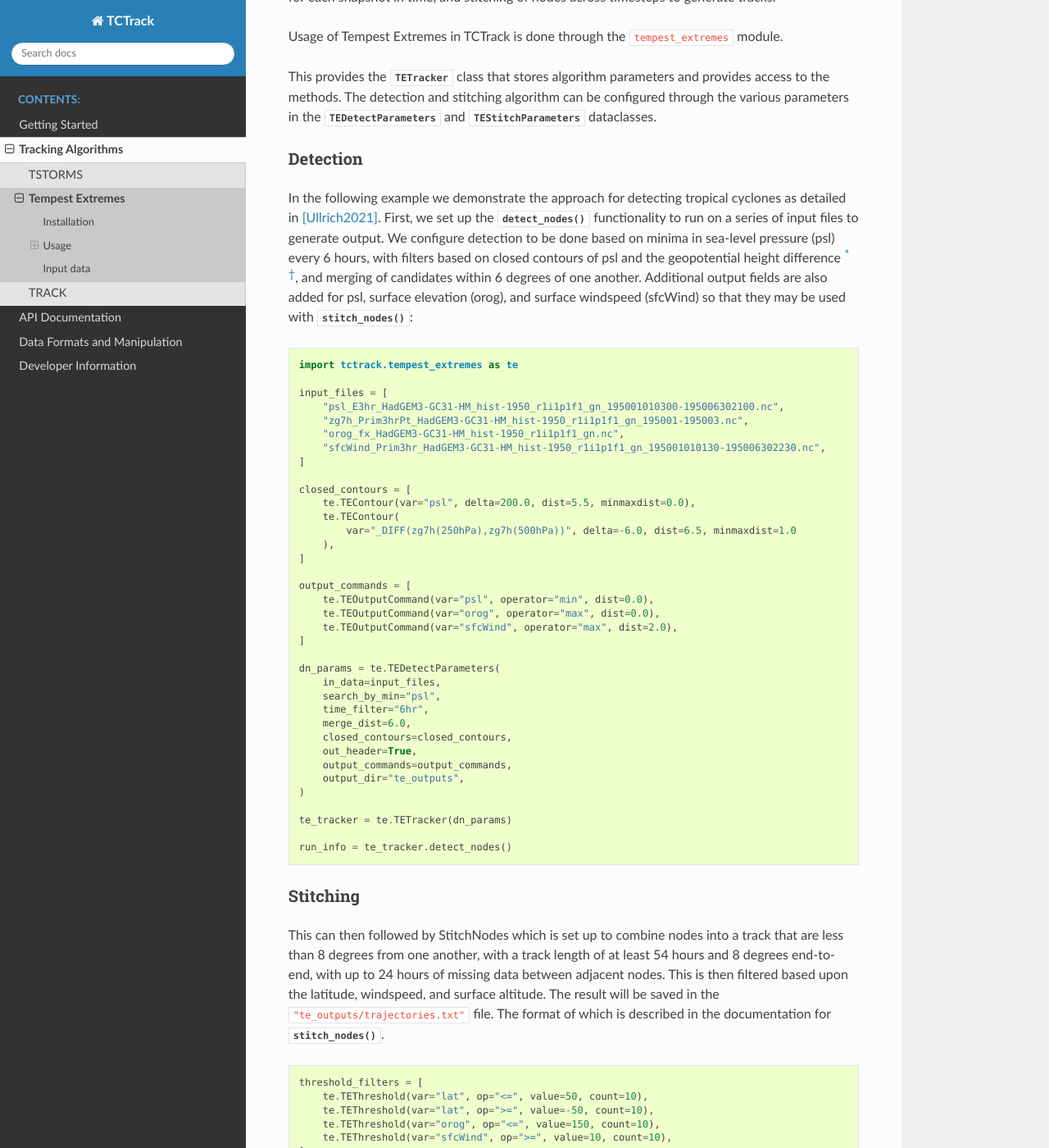
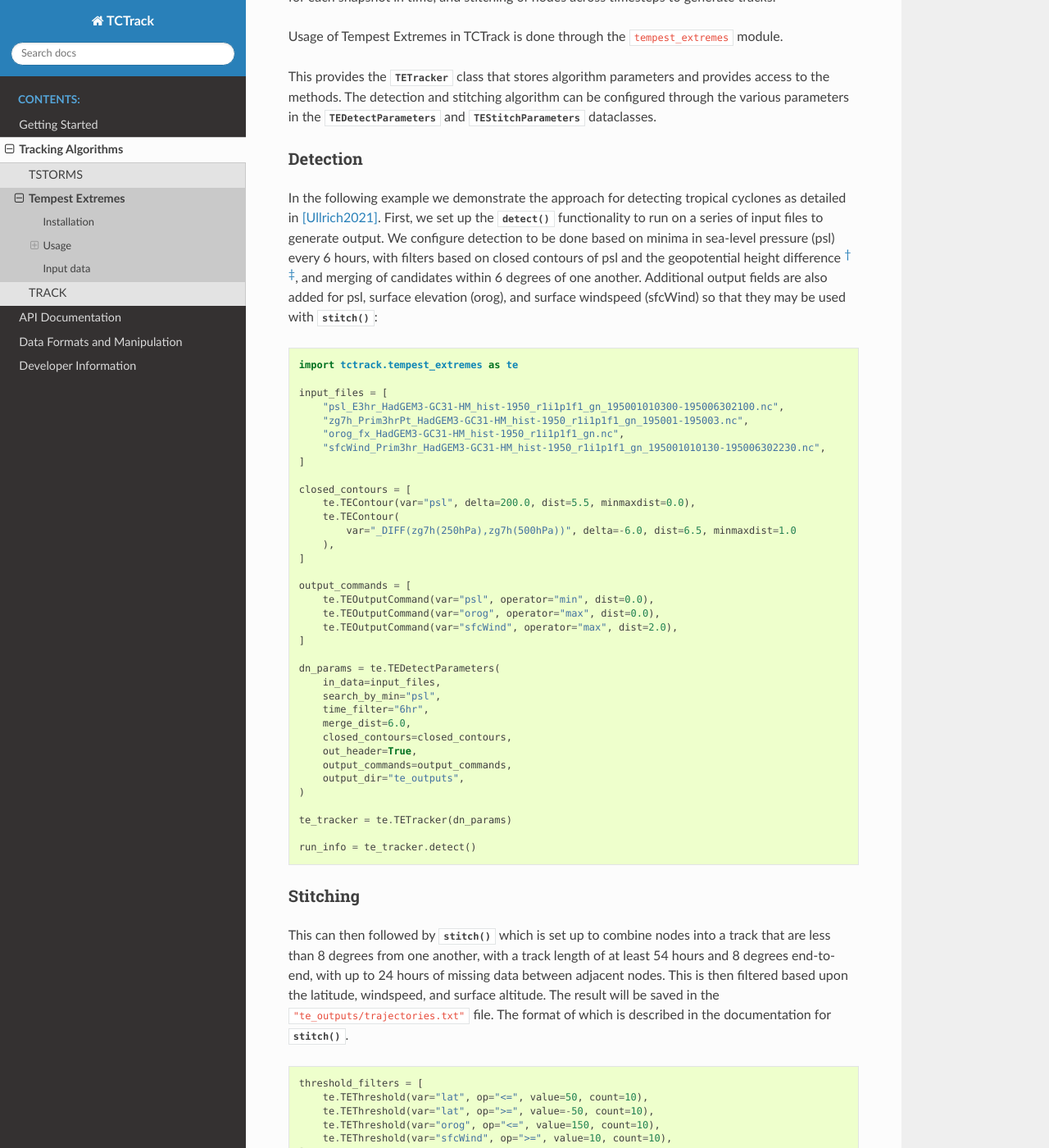
Before and after one commit to Cambridge-ICCS/TCTrack, a Sphinx documentation site: the page built from docs/tracking-algorithms/tempest_extremes.rst, in a window 1280 px wide and 1400 px high, scrolled down 1276 px. Shown: the whole window at 82% size. Built offline with Sphinx 7.4.7 and the Read the Docs theme 3.1.0, drawn with Linux system fonts in a browser that asks for light colours; some of the changed text lies outside the part shown.

Commit message:
Rename detect/stitch_nodes to detect/stitch

```diff
--- a/docs/tracking-algorithms/tempest_extremes.rst
+++ b/docs/tracking-algorithms/tempest_extremes.rst
@@ -62,7 +62,7 @@ Usage
 
 Cyclone tracking in Tempest Extremes consists of two phases: node detection of candidate
 storms for each snapshot in time, and stitching of nodes across timesteps to generate
-tracks.
+tracks. [*]_
 
 Usage of Tempest Extremes in TCTrack is done through the ``tempest_extremes`` module.
 
@@ -75,13 +75,13 @@ Detection
 ^^^^^^^^^
 
 In the following example we demonstrate the approach for detecting tropical cyclones as
-detailed in [Ullrich2021]_. First, we set up the :meth:`~TETracker.detect_nodes`
-functionality to run on a series of input files to generate output. We configure
-detection to be done based on minima in sea-level pressure (psl) every 6 hours, with
-filters based on closed contours of psl and the geopotential height difference [*]_ [*]_, and
-merging of candidates within 6 degrees of one another. Additional output fields are also
-added for psl, surface elevation (orog), and surface windspeed (sfcWind) so that they
-may be used with :meth:`~TETracker.stitch_nodes`:
+detailed in [Ullrich2021]_. First, we set up the :meth:`~TETracker.detect` functionality
+to run on a series of input files to generate output. We configure detection to be done
+based on minima in sea-level pressure (psl) every 6 hours, with filters based on closed
+contours of psl and the geopotential height difference [*]_ [*]_, and merging of
+candidates within 6 degrees of one another. Additional output fields are also added for
+psl, surface elevation (orog), and surface windspeed (sfcWind) so that they may be used
+with :meth:`~TETracker.stitch`:
 
 .. code-block:: python
 
@@ -120,17 +120,17 @@ may be used with :meth:`~TETracker.stitch_nodes`:
 
     te_tracker = te.TETracker(dn_params)
 
-    run_info = te_tracker.detect_nodes()
+    run_info = te_tracker.detect()
 
 Stitching
 ^^^^^^^^^
 
-This can then followed by StitchNodes which is set up to combine nodes into a track that
-are less than 8 degrees from one another, with a track length of at least 54 hours and 8
-degrees end-to-end, with up to 24 hours of missing data between adjacent nodes. This is
-then filtered based upon the latitude, windspeed, and surface altitude. The result will
-be saved in the ``"te_outputs/trajectories.txt"`` file. The format of which is described
-in the documentation for :meth:`~TETracker.stitch_nodes`.
+This can then followed by :meth:`~TETracker.stitch` which is set up to combine nodes
+into a track that are less than 8 degrees from one another, with a track length of at
+least 54 hours and 8 degrees end-to-end, with up to 24 hours of missing data between
+adjacent nodes. This is then filtered based upon the latitude, windspeed, and surface
+altitude. The result will be saved in the ``"te_outputs/trajectories.txt"`` file. The
+format of which is described in the documentation for :meth:`~TETracker.stitch`.
 
 .. code-block:: python
 
@@ -152,7 +152,7 @@ in the documentation for :meth:`~TETracker.stitch_nodes`.
 
     te_tracker = te.TETracker(dn_params, sn_params)
 
-    run_info = te_tracker.stitch_nodes()
+    run_info = te_tracker.stitch()
 
 Output
 ^^^^^^
@@ -173,9 +173,9 @@ This can be read using any NetCDF reading utility, though
 Combined run
 ^^^^^^^^^^^^
 
-The above examples demonstrate running :meth:`~TETracker.detect_nodes`,
-:meth:`~TETracker.stitch_nodes`, and :meth:`~TETracker.to_netcdf` separately. However,
-it is likely that users will want to these in succession which can be done using the
+The above examples demonstrate running :meth:`~TETracker.detect`,
+:meth:`~TETracker.stitch`, and :meth:`~TETracker.to_netcdf` separately. However, it is
+likely that users will want to these in succession which can be done using the
 :meth:`~TETracker.run_tracker` method after defining a :class:`TETracker` object with
 appropriate :class:`TEDetectParameters` and :class:`TEStitchParameters`:
 
@@ -213,13 +213,17 @@ files and multiple variables per file. However, each variable must only appear i
 file, i.e. variables split over time into multiple files must first be combined (see
 :ref:`combine_time`).
 
+
+.. [*] These are named detect and stitch for consistency across the TCTrack package.
+   However, in the TempestExtremes source they are referred to as DetectNodes and
+   StitchNodes respectively.
+
 .. [*] In the example code a functional operation (`_DIFF`) is used for the geopotential
    height difference. View the `TempestExtremes online documentation
    <https://climate.ucdavis.edu/tempestextremes.php#VariableExpressions>`_ for details
    about this and other functional operations. As is done here, functional operations
    can be used for the closed contours, but they should not be used elsewhere as the
-   reading of the `detect_nodes` output file and setting the output metadata will not
-   work.
+   reading of the `detect` output file and setting the output metadata will not work.
 
 .. [*] The geopotential height difference in [Ullrich2021]_ is calculated between 300
    hPa and 500 hPa. However, if the input data does not have a 300 hPa level then using
```
Also changed, not shown: 3 other files.
